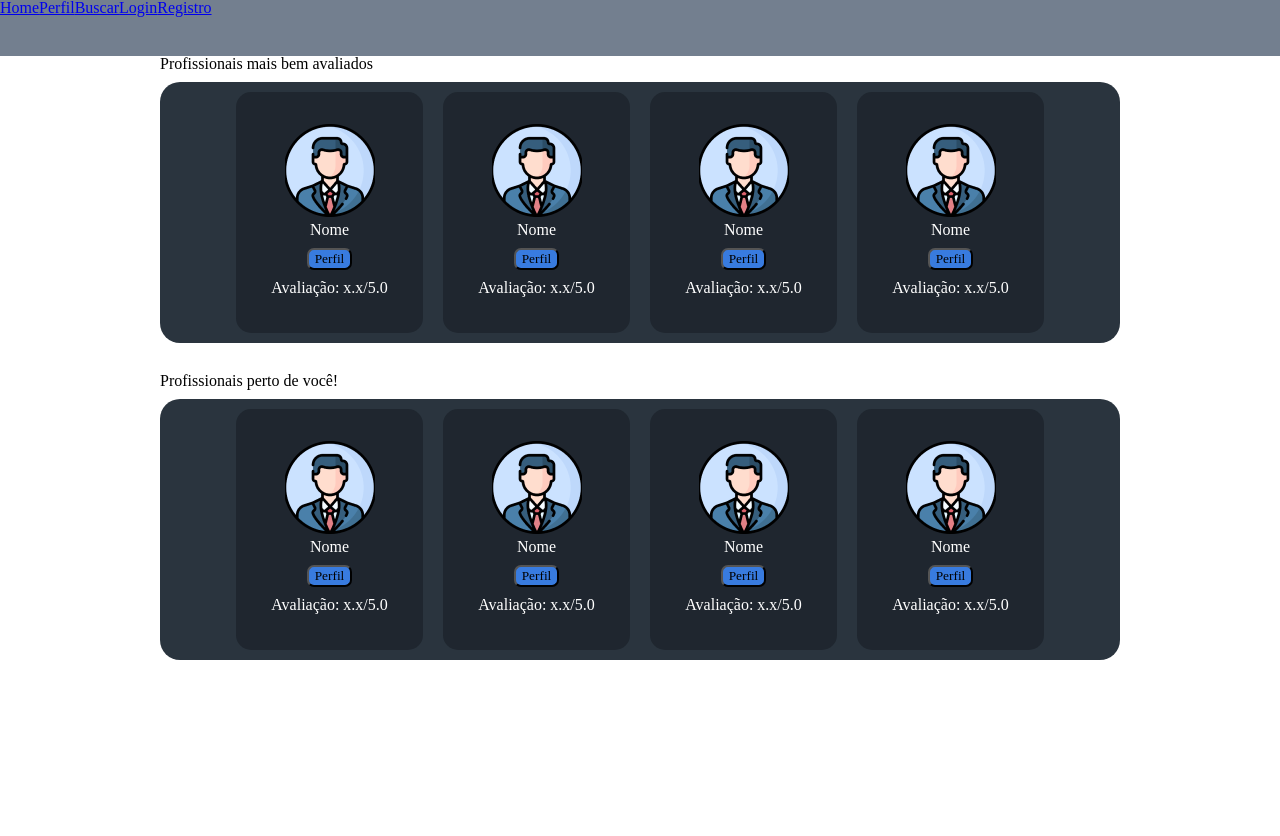
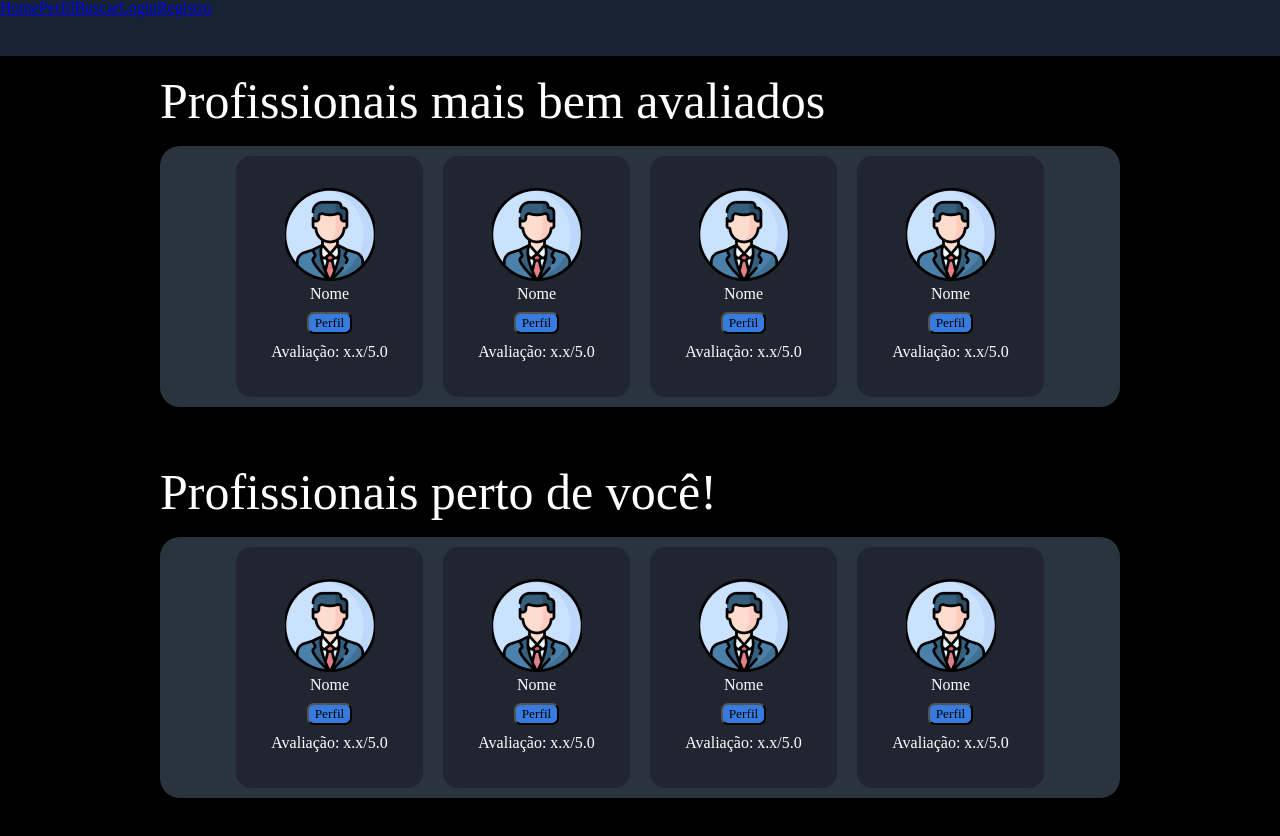
Before and after one commit to Yan-Fonseca/TuneTown, a Vue app: page /#/ in a window 1280 px wide. Before the commit the page ends 800 px from the top, so only its background shows below. Built offline with nearby package versions, Linux system fonts and the light colour scheme; a web font is replaced by a local one.

Commit message:
Estrutura da página Home organizada

```diff
--- a/src/App.vue
+++ b/src/App.vue
@@ -46,6 +46,7 @@ footer, header, hgroup, menu, nav, section {
 }
 body {
 	line-height: 1;
+	background-color: black;
 }
 ol, ul {
 	list-style: none;
--- a/src/components/Home/Home.vue
+++ b/src/components/Home/Home.vue
@@ -37,5 +37,11 @@
   .perto {
     width: 75%;
     margin-bottom: 20px; /* Adiciona um espaço entre os containers */
+    margin-top: 20px;
+  }
+
+  h1 {
+    font-size: 50px;
+    color: white;
   }
   </style>
--- a/src/components/Home/PerfilContainer.vue
+++ b/src/components/Home/PerfilContainer.vue
@@ -27,8 +27,8 @@
         justify-content: center; /* Centraliza verticalmente */
         align-items: center; /* Centraliza horizontalmente */
 
-        margin-bottom: 10px;
-        margin-top: 10px;
+        margin-bottom: 20px;
+        margin-top: 20px;
 
         padding-top: 10px;
         padding-bottom: 10px;
```
